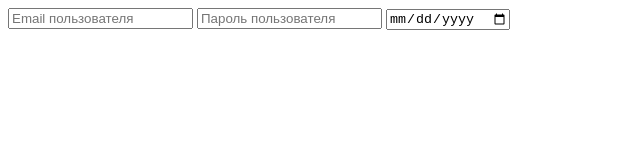
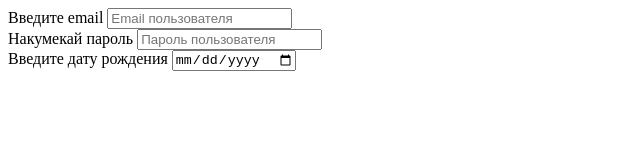
Before and after one commit to KushnaryowPavel/Verst, a plain HTML site: page demo.html in a window 1280 px wide. Shown: the whole page, without its empty margins (0-640 px from the left). Drawn offline with Linux system fonts and the light colour scheme.

Commit message:
Updated form, added label

```diff
--- a/demo.html
+++ b/demo.html
@@ -7,9 +7,19 @@
 </head>
 <body>
   <form action="/test">
-    <input type="text" placeholder="Email пользователя">
-    <input type="password" placeholder="Пароль пользователя">
-    <input type="date" placeholder="Дата рождения">
+    <div>
+      <label for="email">Введите email</label>
+      <input type="text" placeholder="Email пользователя" id="email">
+    </div>
+    <div>
+      <label for="password">Накумекай пароль</label>
+      <input type="password" placeholder="Пароль пользователя" id="password">
+    </div>
+    <div>
+      <label for="birthDay">Введите дату рождения</label>
+      <input type="date" placeholder="Дата рождения" id="birthDay">
+    </div>
+
   </form>
 </body>
 </html>
```
